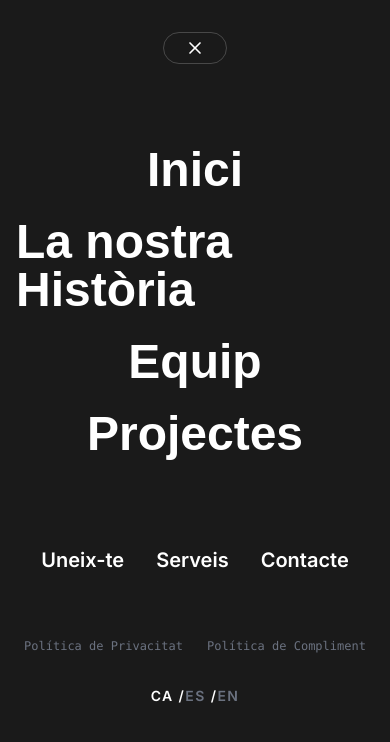
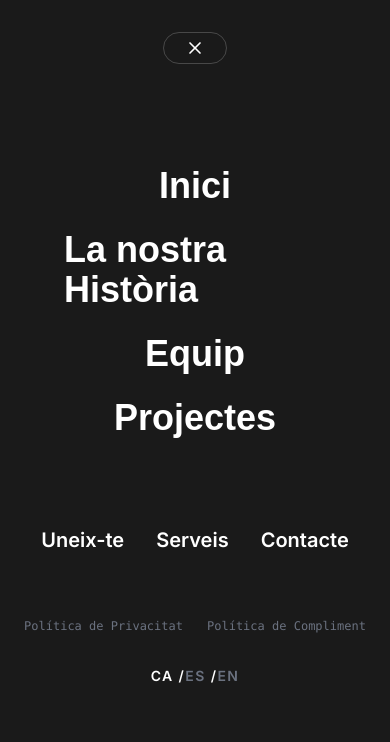
Before and after one commit to DuckHats/Portfoli, a React (Vite) app: page / in a window 390 px wide. Both pictures are taken after a click on the button 273 px from the left and 53 px from the top of the page. Shown: the top 742 px of the page. Built offline with nearby package versions, Linux system fonts and the light colour scheme.

Commit message:
fix: adjust layout and styling for FullScreenMenu and Hero components

```diff
--- a/src/components/FullScreenMenu.tsx
+++ b/src/components/FullScreenMenu.tsx
@@ -40,9 +40,9 @@ export function FullScreenMenu({ isOpen, onClose }: FullScreenMenuProps) {
             </button>
           </div>
 
-          <div className="min-h-screen flex flex-col items-center justify-center py-20 px-4">
+          <div className="min-h-screen flex flex-col items-center justify-center py-20 px-4 overflow-x-hidden w-full">
             {/* Main Navigation */}
-            <nav aria-label={accessibilityConfig.nav[language].navbarLabel} className="flex flex-col items-center space-y-2 mb-20">
+            <nav aria-label={accessibilityConfig.nav[language].navbarLabel} className="flex flex-col items-center space-y-2 mb-20 w-full overflow-x-hidden px-12 sm:px-16">
               <MainMenuLink to="/" onClick={onClose} aria-label={accessibilityConfig.nav[language].linkHomeLabel}>
                 {content.fullScreenMenu.mainNav.home}
               </MainMenuLink>
@@ -133,7 +133,7 @@ function MainMenuLink({
     <Link
       to={to}
       onClick={onClick}
-      className="group flex items-center gap-4 text-5xl md:text-7xl font-display font-bold hover:text-[#e63946] transition-colors relative py-2"
+      className="group flex items-center gap-4 text-4xl sm:text-5xl md:text-7xl font-display font-bold hover:text-[#e63946] transition-colors relative py-2"
     >
       <ArrowRight className="absolute -left-12 md:-left-16 w-8 h-8 md:w-12 md:h-12 opacity-0 group-hover:opacity-100 transition-opacity" />
       {children}
--- a/src/components/Hero.tsx
+++ b/src/components/Hero.tsx
@@ -111,7 +111,7 @@ export function Hero() {
           {brandConfig.name}
         </motion.h1>
 
-        <motion.p className="text-lg md:text-xl font-sans tracking-widest uppercase mb-16 md:mb-24" style={{
+        <motion.p className="text-lg md:text-xl font-sans tracking-widest uppercase mb-16 md:mb-24 text-center px-4" style={{
         color: brandConfig.colors.neutral.gray600
       }} initial={{
         opacity: 0
```
